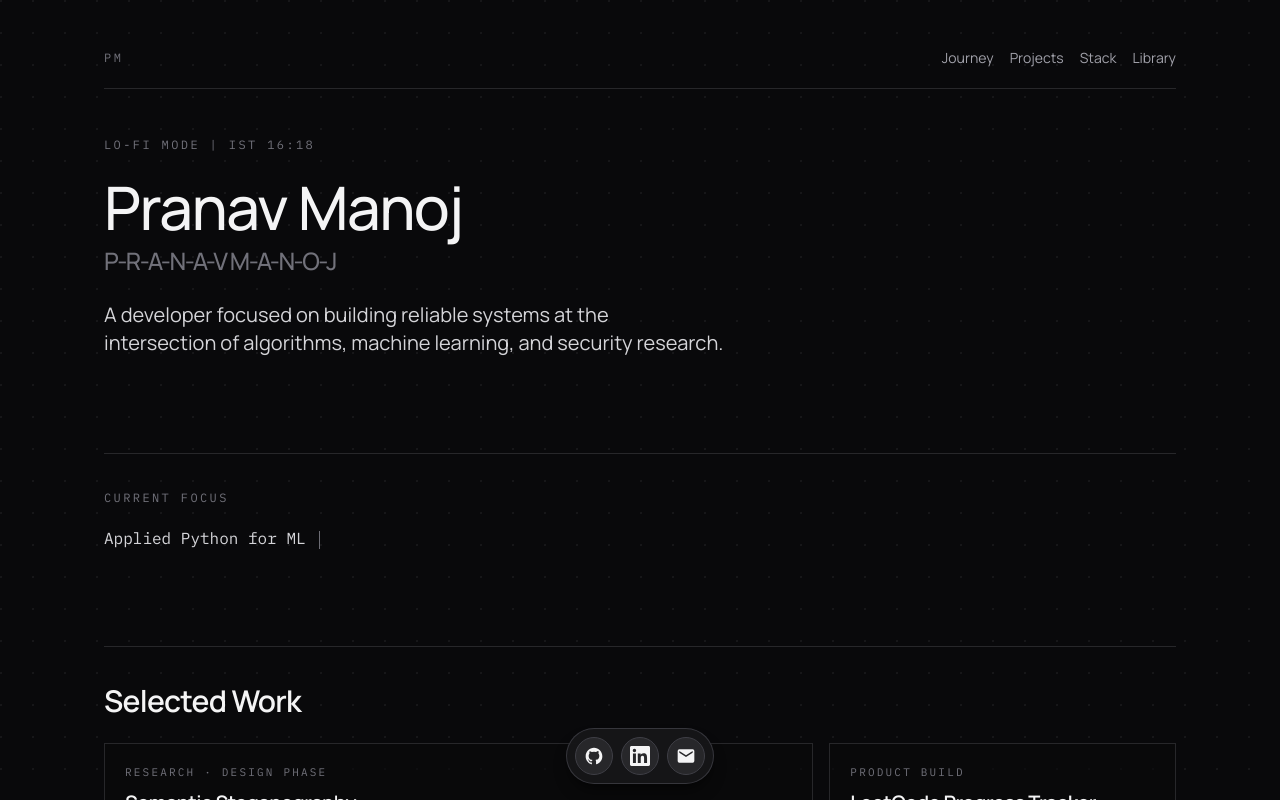
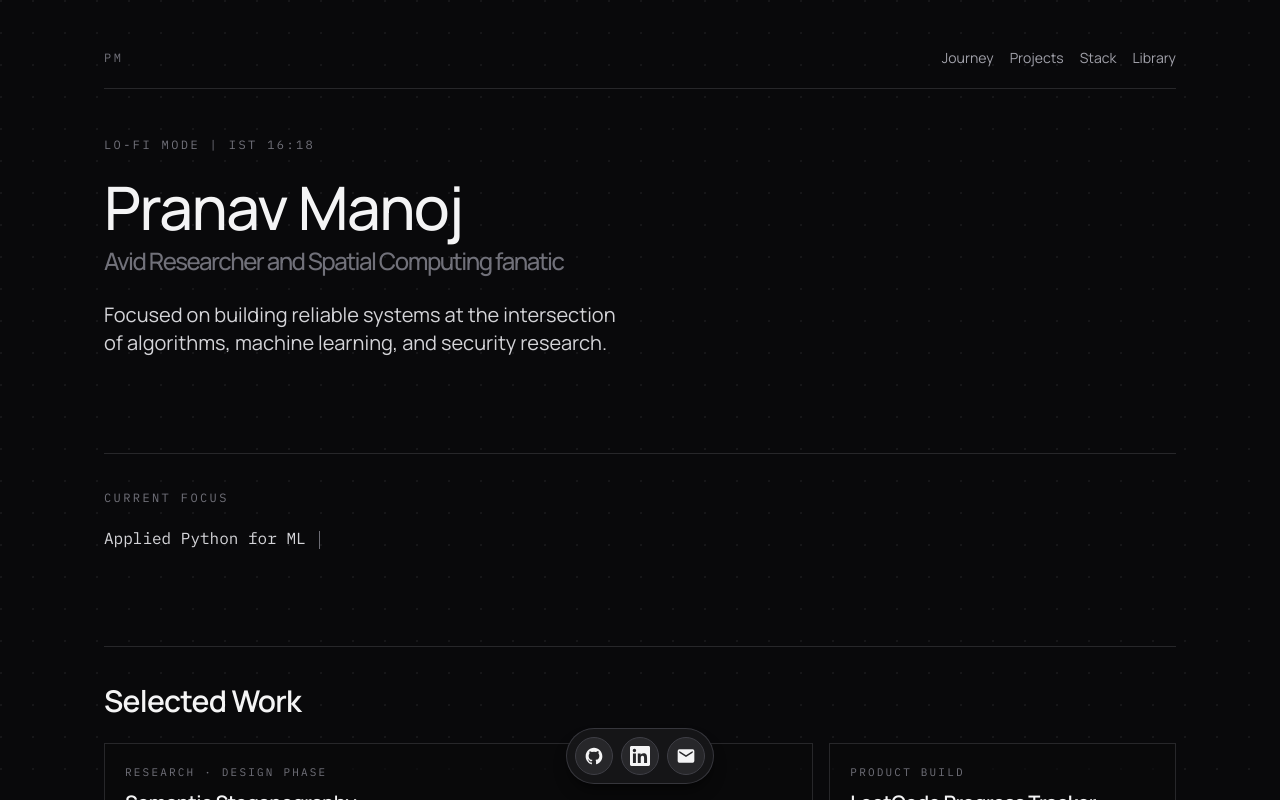
Before and after one commit to PranavManoj01/Pranav-s-Portfolio, a Next.js app: page / in a window 1280 px wide. Shown: the top 800 px of the page. Built offline with nearby package versions, Linux system fonts and the light colour scheme.

Commit message:
Changed up the unrelated stuff

```diff
--- a/components/Hero.tsx
+++ b/components/Hero.tsx
@@ -34,10 +34,12 @@ export function Hero() {
         </p>
         <h1 className="max-w-4xl text-4xl font-medium leading-tight tracking-tight text-zinc-100 md:text-6xl">
           Pranav Manoj
-          <span className="mt-2 block text-lg text-zinc-500 md:text-2xl">P-R-A-N-A-V M-A-N-O-J</span>
+          <span className="mt-2 block text-lg text-zinc-500 md:text-2xl">
+            Avid Researcher and Spatial Computing fanatic
+          </span>
         </h1>
         <p className="max-w-3xl text-balance text-lg text-zinc-300 md:text-xl">
-          A developer focused on building reliable systems at the intersection of algorithms,
+          Focused on building reliable systems at the intersection of algorithms,
           machine learning, and security research.
         </p>
       </div>
```
